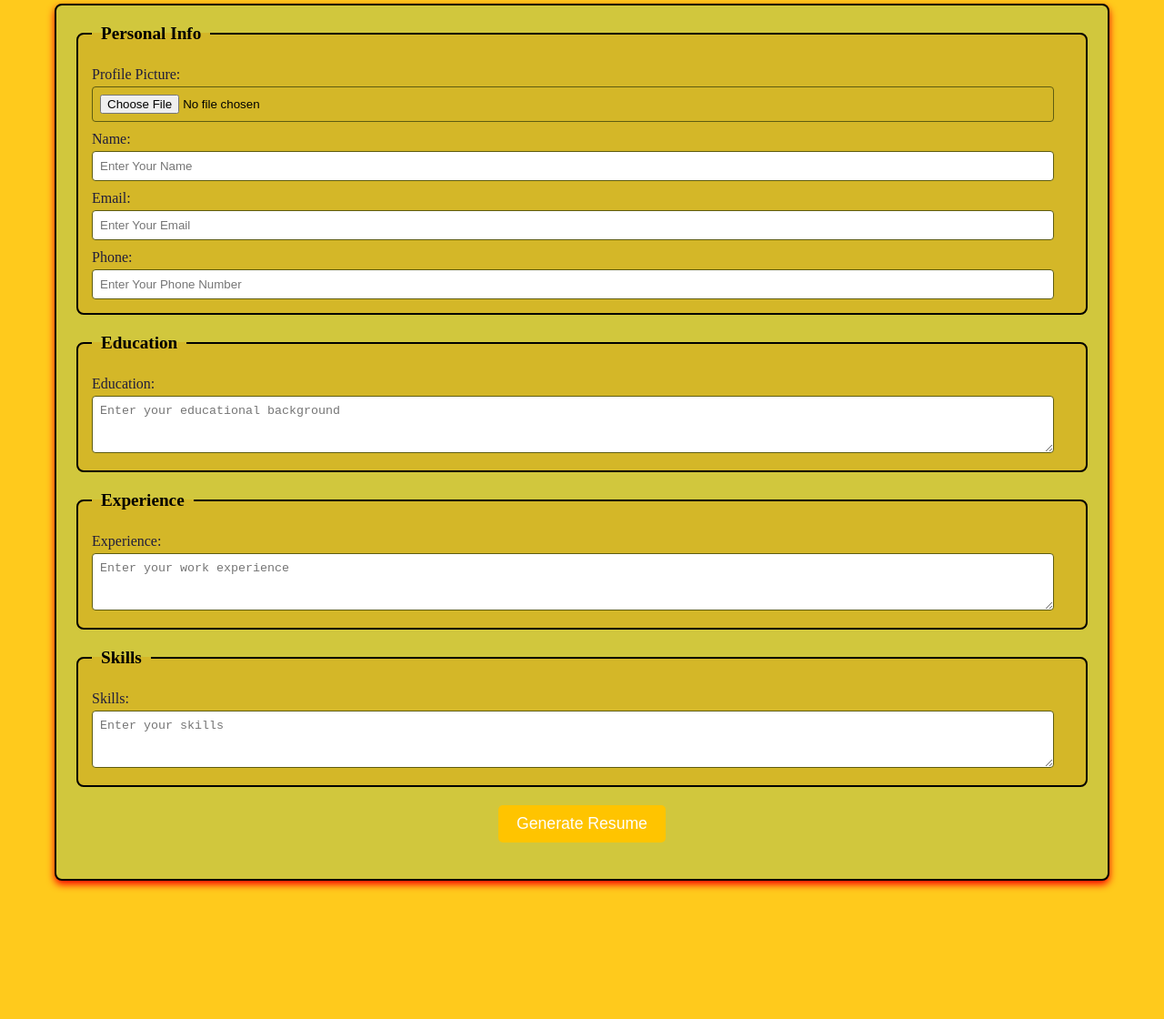
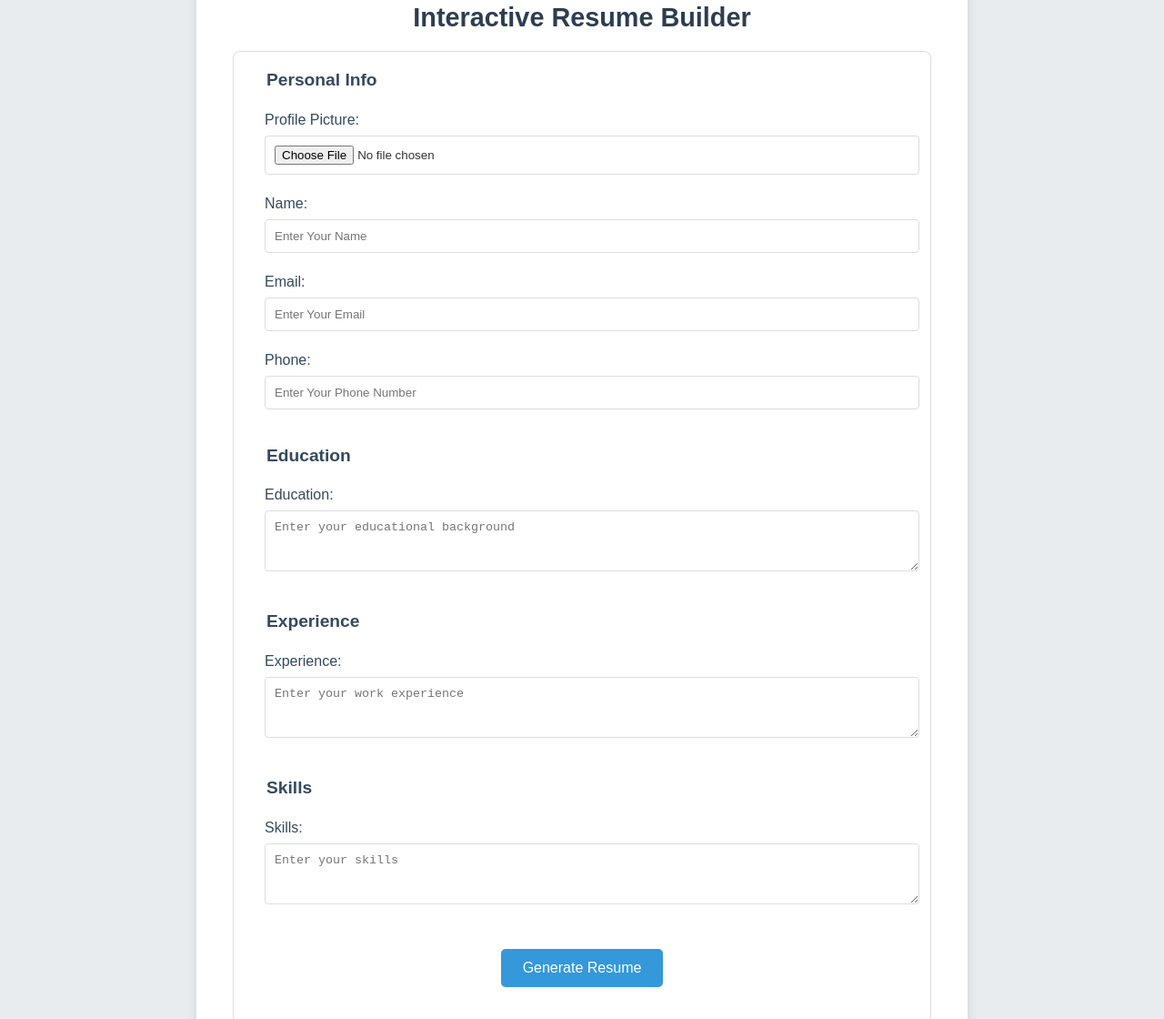
Before and after one commit to hafizsiddiqui1211/hackathon_milestone5_unnique_path-and-shareable-link_by_hafizsiddiqui, a plain HTML site: page index.html in a window 1280 px wide. Shown: the part 76-1196 px from the top of the page at 91% size. Before the commit the page ends 1064 px from the top, so only its background shows below. Drawn offline with Linux system fonts and the light colour scheme.

Commit message:
style.css

```diff
--- a/style.css
+++ b/style.css
@@ -1,98 +1,138 @@
+/* Global Styling */
 body {
-    font-family: 'Times New Roman', Times, serif;
-    margin: 20px;
+    font-family: Arial, sans-serif;
+    background-color: #e9ecef;
+    margin: 0;
     padding: 0;
-    background-color: rgba(255, 196, 0, 0.89);
+    color: #333;
+}
+
+.container {
+    max-width: 900px;
+    margin: 20px auto;
+    background-color: white;
+    padding: 40px;
+    box-shadow: 0 4px 12px rgba(0, 0, 0, 0.1);
+    border-radius: 8px;
 }
 
 h1 {
     text-align: center;
-    color: rgb(0, 0, 0);
+    color: #2c3e50;
+    font-size: 1.8rem;
+    margin-bottom: 20px;
 }
 
+/* Form Styling */
 form {
-    border: 2px solid black;
-    max-width: 90%;
-    margin: auto;
-    background-color: rgb(209, 199, 61);
+    border: 1px solid #ddd;
+    padding: 20px;
+    background-color: #fff;
     border-radius: 8px;
-    box-shadow: 0 4px 8px rgb(255, 0, 0);
-    padding: 20px;
 }
 
 fieldset {
-    border: 2px solid rgb(0, 0, 0);
-    border-radius: 8px;
-    padding: 15px;
-    margin-bottom: 20px;
-    background-color: rgba(216, 162, 13, 0.425);
+    border: none;
+    margin-bottom: 15px;
 }
 
 legend {
     font-weight: bold;
-    text-align: left;
-    color: rgb(0, 0, 0);
     font-size: 1.2rem;
-    /* Responsive size adjustment */
-    padding: 0 10px;
-    /* Add padding for better spacing */
+    color: #34495e;
+    margin-bottom: 10px;
 }
 
 label {
     display: block;
-    margin-top: 10px;
-    color: rgb(32, 29, 59);
+    font-weight: 500;
+    color: #34495e;
+    margin: 8px 0;
 }
 
-input,
-textarea {
-    width: calc(100% - 20px);
-    /* Ensure input fields fit within container */
-    padding: 8px;
-    margin-top: 4px;
-    border: 1px solid rgb(94, 92, 17);
+input, textarea {
+    width: 100%;
+    padding: 10px;
+    border: 1px solid #ddd;
     border-radius: 4px;
-    box-sizing: border-box;
+    margin-bottom: 15px;
+    transition: all 0.3s;
+}
+
+input:focus, textarea:focus {
+    border-color: #3498db;
+    outline: none;
+    box-shadow: 0 0 5px rgba(52, 152, 219, 0.3);
 }
 
 button {
-    background-color: #ffc400;
-    color: #fff;
-    padding: 10px 20px;
+    background-color: #3498db;
+    color: white;
+    padding: 12px 24px;
     border: none;
     border-radius: 5px;
-    font-size: 1.1rem;
     cursor: pointer;
-    transition: background-color 0.3s ease;
     display: block;
     margin: 20px auto;
+    font-size: 1rem;
+    transition: background-color 0.3s;
 }
 
 button:hover {
-    background-color: #ffd900;
+    background-color: #2980b9;
 }
 
-#resumeOutput {
-    max-width: 90%;
-    margin: auto;
-    background-color: rgb(209, 199, 61);
+#output {
+    margin-top: 30px;
+    padding: 20px;
+    border: 1px solid #ddd;
+    background-color: #fff;
     border-radius: 8px;
-    box-shadow: 0 4px 8px rgb(255, 0, 0);
-    padding: 20px;
-    border: 2px solid black;
 }
 
-#resumeOutput {
-    color: rgb(0, 0, 0);
+/* Output Section Styling */
+.output-section {
+    margin-bottom: 20px;
 }
 
-.image {
-    display: block;
-    margin: 0 auto;
-    border: 2px solid black;
-    box-shadow: o 4px 8px rgb(209, 199, 61);
-    border-radius: 500%;
+.output-section img {
     width: 150px;
     height: 150px;
-    object-fit: cover;
+    border-radius: 50%;
+    display: block;
+    margin: 0 auto 10px auto;
 }
+
+h3 {
+    font-size: 1.2rem;
+    color: #2c3e50;
+    border-bottom: 1px solid #ddd;
+    padding-bottom: 5px;
+}
+
+@media (max-width: 600px) {
+    .container {
+        width: 90%;
+    }
+    input, textarea, button {
+        font-size: 0.9rem;
+    }
+}
+
+@media (min-width: 601px) and (max-width: 768px) {
+    .container {
+        width: 80%;
+    }
+}
+
+@media (min-width: 769px) and (max-width: 1200px) {
+    .container {
+        width: 70%;
+    }
+}
+
+@media (min-width: 1201px) {
+    .container {
+        width: 60%;
+    }
+}
```
